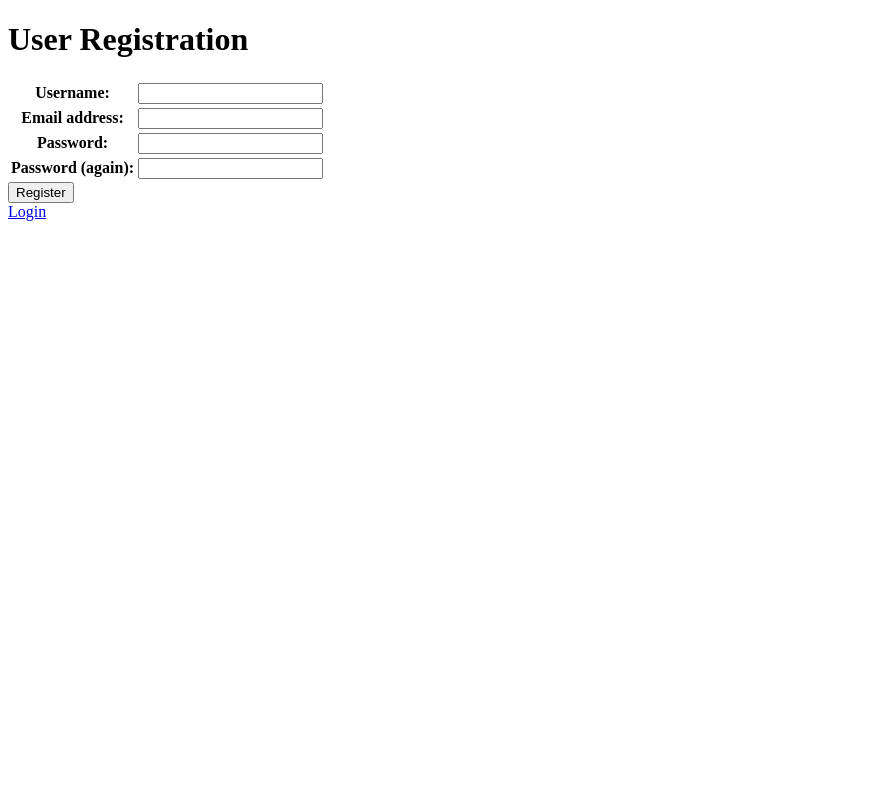
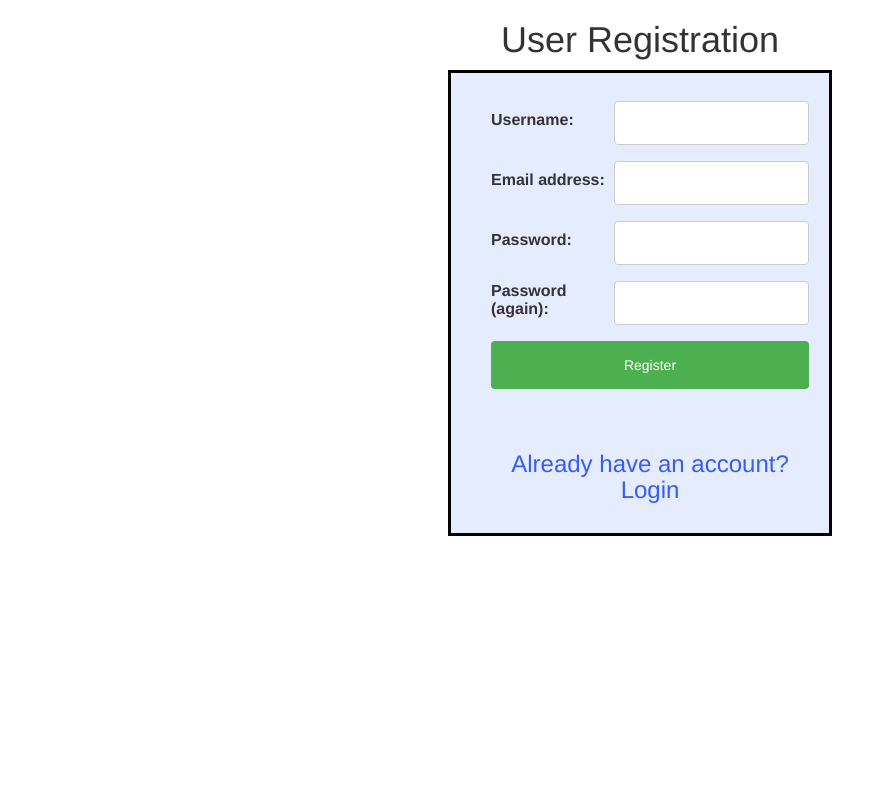
Before and after one commit to y4ahmed/Crowdfunding-Web-Application, a Django app: page /register/ in a window 1280 px wide. Shown: the whole page, without its empty margins (0-887 px from the left). Run offline with Django 3.2, Linux system fonts and the light colour scheme; some libraries are stand-ins or nearby versions.

Commit message:
Add Boostrap and CSS elements

```diff
--- a/lokahi_dropbox/frontend/forms.py
+++ b/lokahi_dropbox/frontend/forms.py
@@ -5,10 +5,10 @@ from django.utils.translation import ugettext_lazy as _
 
 class RegistrationForm(forms.Form):
 
-    username = forms.RegexField(regex=r'^\w+$', widget=forms.TextInput(attrs=dict(required=True, max_length=30)), label=_("Username"), error_messages={ 'invalid': _("This value must contain only letters, numbers and underscores.") })
-    email = forms.EmailField(widget=forms.TextInput(attrs=dict(required=True, max_length=30)), label=_("Email address"))
-    password1 = forms.CharField(widget=forms.PasswordInput(attrs=dict(required=True, max_length=30, render_value=False)), label=_("Password"))
-    password2 = forms.CharField(widget=forms.PasswordInput(attrs=dict(required=True, max_length=30, render_value=False)), label=_("Password (again)"))
+    username = forms.RegexField(regex=r'^\w+$', widget=forms.TextInput(attrs={'required': True, 'max_length': 30, 'class':'select'}), label=_("Username"), error_messages={ 'invalid': _("This value must contain only letters, numbers and underscores.") })
+    email = forms.EmailField(widget=forms.TextInput(attrs={'required': True, 'max_length': 30, 'class': 'select'}), label=_("Email address"))
+    password1 = forms.CharField(widget=forms.PasswordInput(attrs={'required': True, 'max_length': 30, 'render_value': False, 'class': 'select'}), label=_("Password"))
+    password2 = forms.CharField(widget=forms.PasswordInput(attrs={'required': True, 'max_length': 30, 'render_value': False, 'class': 'select'}), label=_("Password (again)"))
 
     def clean_username(self):
         try:
--- /dev/null
+++ b/lokahi_dropbox/frontend/static/css/header.css
@@ -0,0 +1,56 @@
+body a {
+    color: #355bfc;
+}
+h3 a {
+    color: #355bfc;
+}
+body {
+    vertical-align: middle;
+}
+
+
+h1 {
+    text-align: center;
+}
+h2 {
+    text-align: center;
+}
+h3 {
+    text-align: center;
+}
+.login {
+     width: 100%;
+    background-color: #4CAF50;
+    color: white;
+    padding: 14px 20px;
+    margin: 8px 0;
+    border: none;
+    border-radius: 4px;
+    cursor: pointer;
+}
+.center-div {
+    background-color: #e6ecff;
+    padding: 20px 20px 20px 40px;
+    margin: auto;
+    width: 60%;
+    border: 3px solid #000000;
+
+}
+
+.center-div2 {
+    background-color: #e6ecff;
+    padding: 20px 20px 20px 40px;
+    margin: auto;
+    width: 30%;
+    border: 3px solid #000000;
+
+}
+.select{
+      width: 100%;
+    padding: 12px 20px;
+    margin: 8px 0;
+    display: inline-block;
+    border: 1px solid #ccc;
+    border-radius: 4px;
+    box-sizing: border-box;
+}
--- a/lokahi_dropbox/frontend/templates/base.html
+++ b/lokahi_dropbox/frontend/templates/base.html
@@ -1,6 +1,11 @@
 <!DOCTYPE html PUBLIC "-//W3C//DTD XHTML 1.0 Transitional//EN" "http://www.w3.org/TR/xhtml1/DTD/xhtml1-transitional.dtd">
 <html>
     <head>
+        {% load staticfiles %}
+
+        <link rel="stylesheet" href="//maxcdn.bootstrapcdn.com/bootstrap/3.2.0/css/bootstrap.min.css">
+        <link rel="stylesheet" href="//maxcdn.bootstrapcdn.com/bootstrap/3.2.0/css/bootstrap-theme.min.css">
+        <link rel="stylesheet" href="{% static 'css/header.css' %}">
         <title>Django Login Application |
         {% block title %}{% endblock %}</title>
     </head>
--- a/lokahi_dropbox/frontend/templates/registration/register.html
+++ b/lokahi_dropbox/frontend/templates/registration/register.html
@@ -1,12 +1,19 @@
+<head>
+    <link rel="stylesheet" href="//maxcdn.bootstrapcdn.com/bootstrap/3.2.0/css/bootstrap.min.css">
+    <link rel="stylesheet" href="//maxcdn.bootstrapcdn.com/bootstrap/3.2.0/css/bootstrap-theme.min.css">
+</head>
 {% extends "base.html" %}
 {% block title %}User Registration{% endblock %}
 {% block head %}User Registration{% endblock %}
 {% block content %}
+    <div class = "center-div2">
     <form method="post" action=".">{% csrf_token %}
         <table border="0">
             {{ form.as_table }}
         </table>
-        <input type="submit" value="Register" />
+        <input type="submit" class = "login" value="Register" />
     </form>
-    <a href="/">Login</a>
+<br>
+<h3><a href="/">Already have an account? Login</a></h3>
+</div>
 {% endblock %}
```
Also changed, not shown: lokahi_dropbox/frontend/templates/home.html (+25 -5 lines), lokahi_dropbox/frontend/templates/registration/login.html (+22 -3 lines), lokahi_dropbox/frontend/templates/registration/success.html (+6 -2 lines), lokahi_dropbox/lokahi_dropbox/settings.py (+8 -0 lines), lokahi_dropbox/requirements.txt (added, +149 -0 lines).
